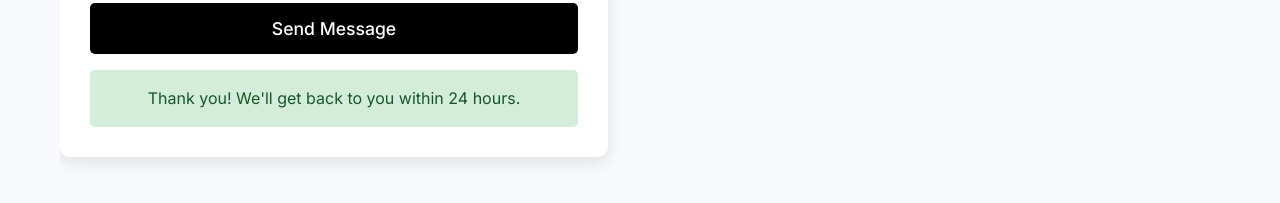
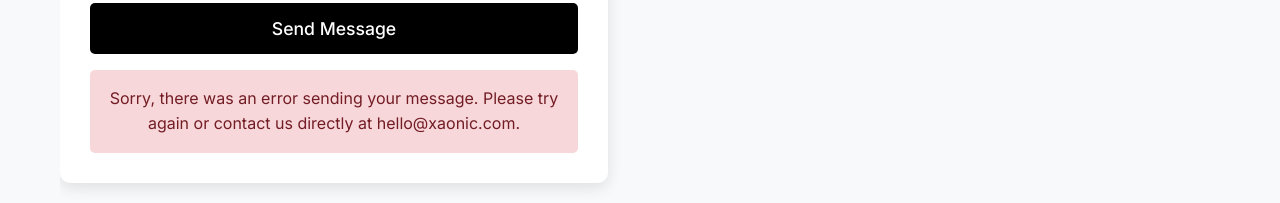
Before and after one commit to xaonic-llc/xaonic.com, a Next.js app: page / in a window 1280 px wide. Both pictures are taken after typing "Sample", "name@example.com", "Sample", "Sample" into the empty fields and a click on the button "Send Message". Shown: the part 7566-7769 px from the top of the page. Built offline with nearby package versions, Linux system fonts and the light colour scheme; no server answers.

Commit message:
Contact form api added

```diff
--- a/components/ContactForm.js
+++ b/components/ContactForm.js
@@ -29,10 +29,18 @@ export default function ContactForm() {
   const handleSubmit = async (e) => {
     e.preventDefault();
     setIsSubmitting(true);
+    setSubmitStatus('');
 
-    // Simulate form submission
-    setTimeout(() => {
-      setIsSubmitting(false);
+    try {
+      const response = await fetch('https://xaonic-api.rana7cse.workers.dev/api/contact', {
+        method: 'POST',
+        headers: {
+          'Content-Type': 'application/json',
+        },
+        body: JSON.stringify(formData),
+      });
+
+      if (response.ok) {
         setSubmitStatus('success');
         setFormData({
           name: '',
@@ -42,7 +50,15 @@ export default function ContactForm() {
           budget: '',
           message: ''
         });
-    }, 2000);
+      } else {
+        setSubmitStatus('error');
+      }
+    } catch (error) {
+      console.error('Error submitting form:', error);
+      setSubmitStatus('error');
+    } finally {
+      setIsSubmitting(false);
+    }
   };
 
   return (
@@ -266,7 +282,20 @@ export default function ContactForm() {
                   borderRadius: '5px',
                   textAlign: 'center'
                 }}>
-                  Thank you! We'll get back to you within 24 hours.
+                  Thank you! We'll get back to you as soon as possible.
+                </div>
+              )}
+
+              {submitStatus === 'error' && (
+                <div style={{
+                  marginTop: '1rem',
+                  padding: '1rem',
+                  backgroundColor: '#f8d7da',
+                  color: '#721c24',
+                  borderRadius: '5px',
+                  textAlign: 'center'
+                }}>
+                  Sorry, there was an error sending your message. Please try again or contact us directly at hello@xaonic.com.
                 </div>
               )}
             </form>
```
Lines whose indentation alone changed are shown as unchanged.
